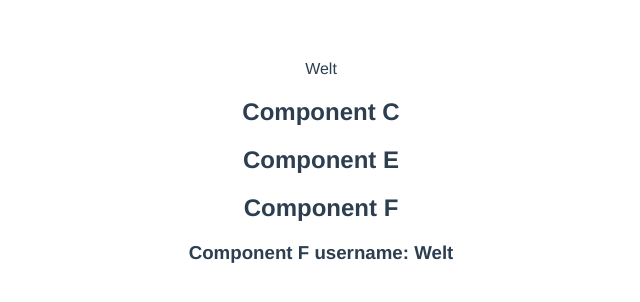
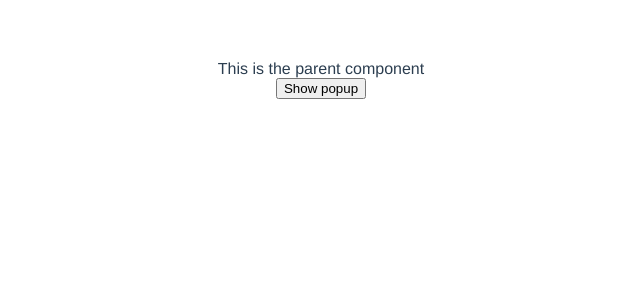
Before and after one commit to arjuaman/Vue, a Vue app in the folder cli-project/vue3-vite-proj/: page / in a window 1280 px wide. Shown: the top 302 px of the page, without its empty margins (319-959 px from the left). Built offline with nearby package versions, Linux system fonts and the light colour scheme.

Commit message:
Child to parent components

```diff
--- a/cli-project/vue3-vite-proj/src/App.vue
+++ b/cli-project/vue3-vite-proj/src/App.vue
@@ -1,23 +1,24 @@
 <template>
-  <div>{{name}}</div>
-  <ComponentC />
+  <div>This is the parent component</div>
+  <button @click="showPopup = true">Show popup</button>
+  <Popup v-show="showPopup" @closePopup="toggleVisibility" />
 </template>
 
 <script>
-import ComponentC from "./components/ComponentC.vue";
+import Popup from "./components/Popup.vue";
 
 export default {
   components: {
-    ComponentC
+    Popup
   },
   data(){
     return{
-      name: "Welt"
+      showPopup: false
     }
   },
-  provide() {
-    return{
-      username: this.name
+  methods: {
+    toggleVisibility(){
+      this.showPopup = false;
     }
   }
 };
--- /dev/null
+++ b/cli-project/vue3-vite-proj/src/components/Popup.vue
@@ -0,0 +1,16 @@
+<template>
+    <div>
+        <p>This is the popup component</p>
+        <button @click="$emit('closePopup')">Close the popup</button>
+    </div>
+</template>
+
+<script>
+    export default {
+        emits: ['closePopup']
+    }
+</script>
+
+<style scoped>
+
+</style>
```
